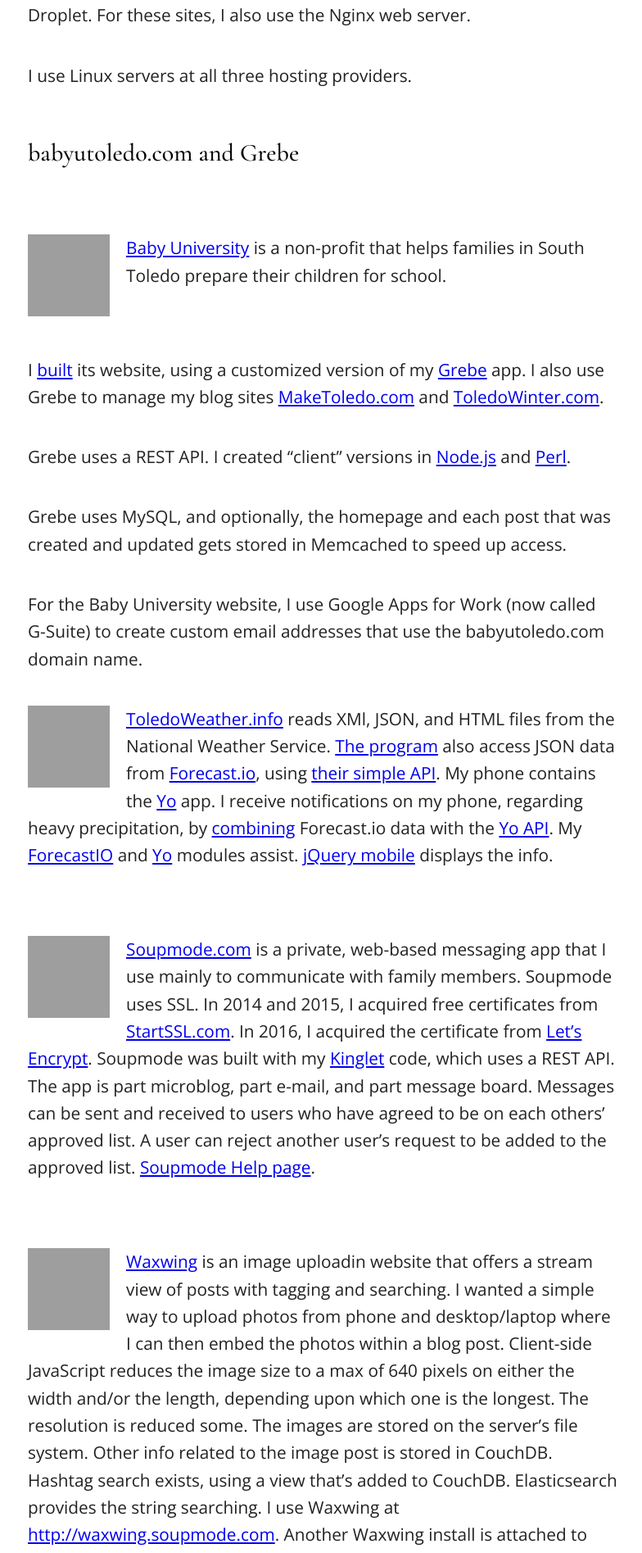
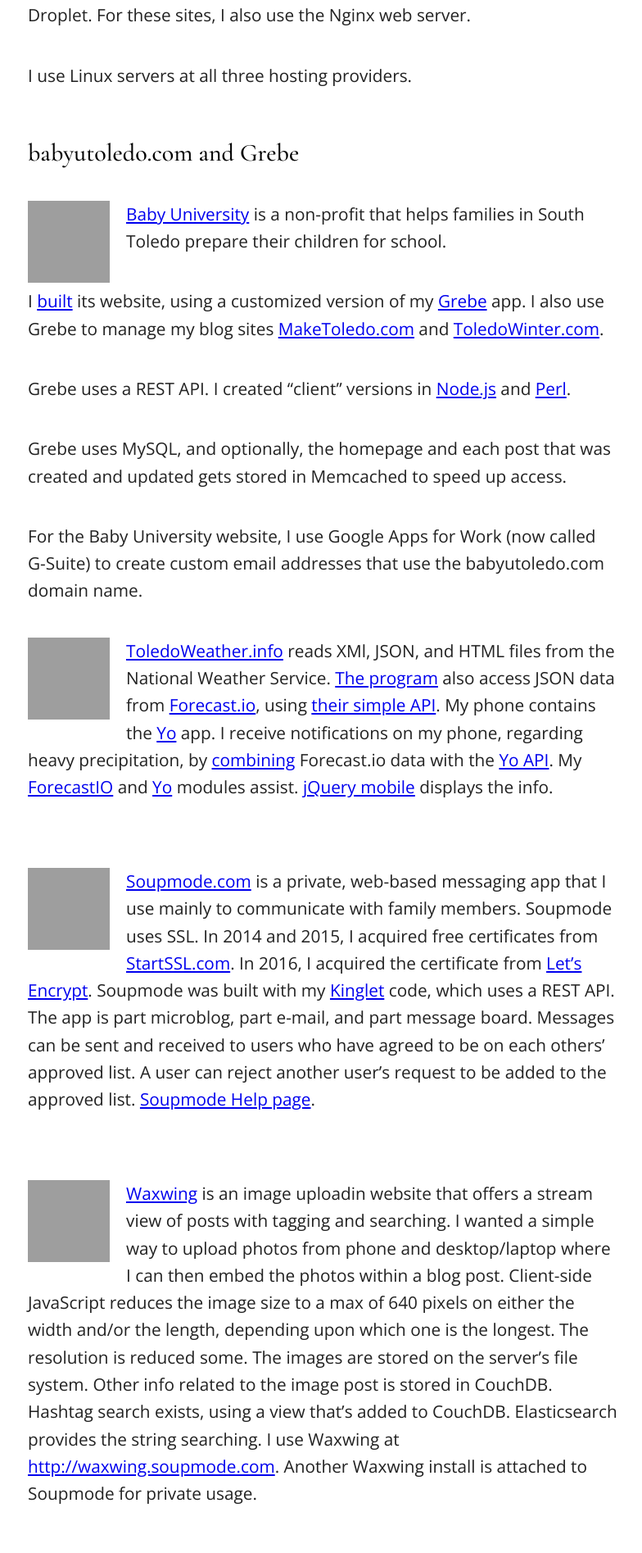
Before and after one commit to jrsawvel/jrsawvel.github.io, a Jekyll site: the page built from _posts/2016-09-20-projects.md, in a window 1280 px wide. Shown: the part 844-2739 px from the top of the page at 82% size, without its empty margins (246-1030 px from the left). Built offline with Jekyll 4.4.1, drawn with Linux system fonts in a browser that asks for light colours; grey boxes are pictures that could not be loaded.

Commit message:
Update 2016-09-20-projects.md

```diff
--- a/_posts/2016-09-20-projects.md
+++ b/_posts/2016-09-20-projects.md
@@ -21,7 +21,7 @@
 
 ### babyutoledo.com and Grebe
 
-<p markdown="1" style="clear:both;padding-top:2em;padding-bottom:2em;"><img class="largescreens" style="float:left;padding-right:20px;width:100px;height:100px"  src="https://c2.staticflickr.com/8/7441/27652053586_1511cbbaef_q.jpg" />[Baby University](http://babyutoledo.com) is a non-profit that helps families in South Toledo prepare their children for school.</p>
+<img class="largescreens" style="float:left;padding-right:20px;width:100px;height:100px"  src="https://c2.staticflickr.com/8/7441/27652053586_1511cbbaef_q.jpg" />[Baby University](http://babyutoledo.com) is a non-profit that helps families in South Toledo prepare their children for school.
 
 I [built](https://github.com/jrsawvel/Grebe-BabyU) its website, using a customized version of my [Grebe](https://github.com/jrsawvel/Grebe) app. I also use Grebe to manage my blog sites [MakeToledo.com](http://maketoledo.com) and [ToledoWinter.com](http://toledowinter.com).
 
```
